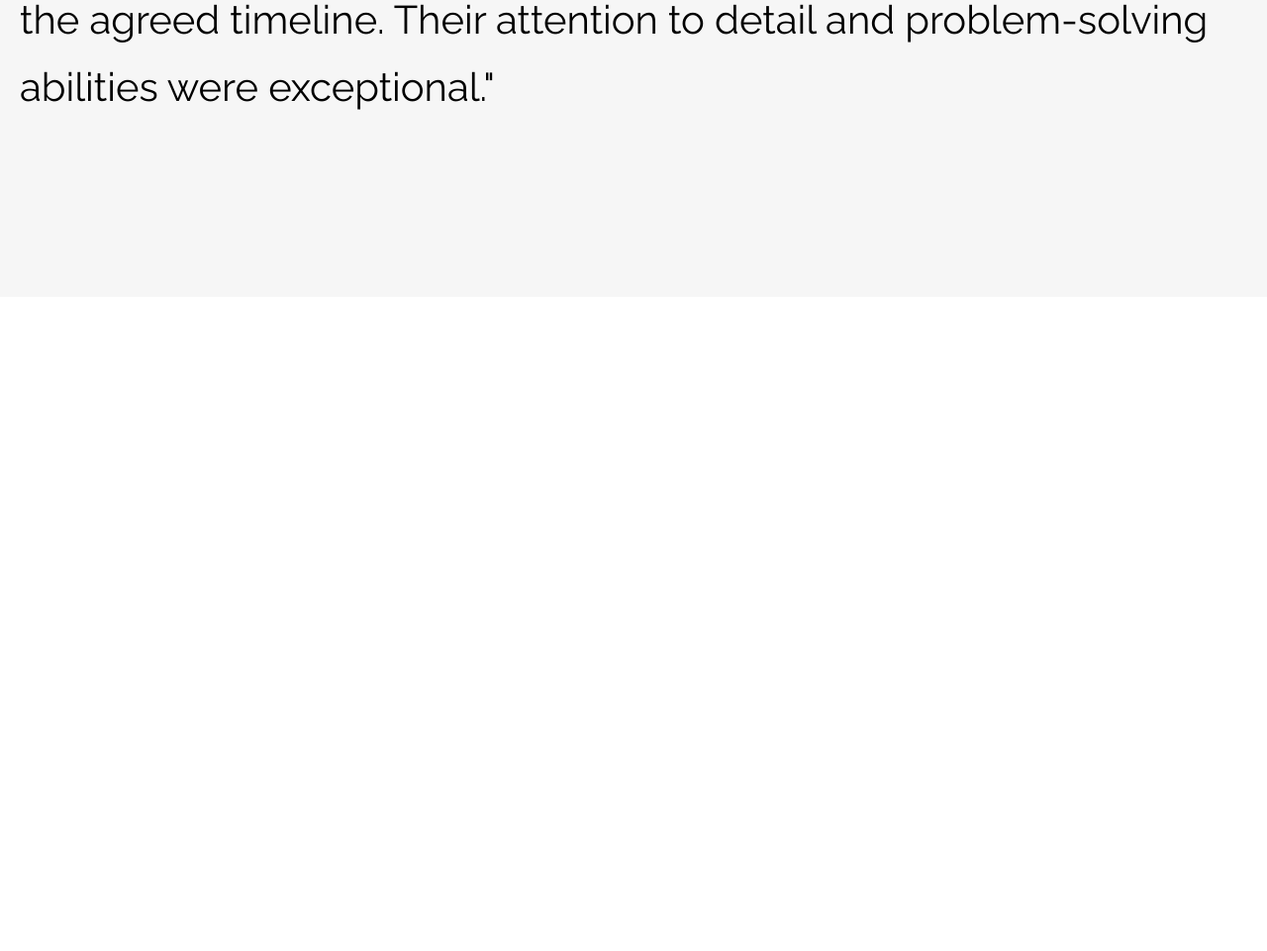
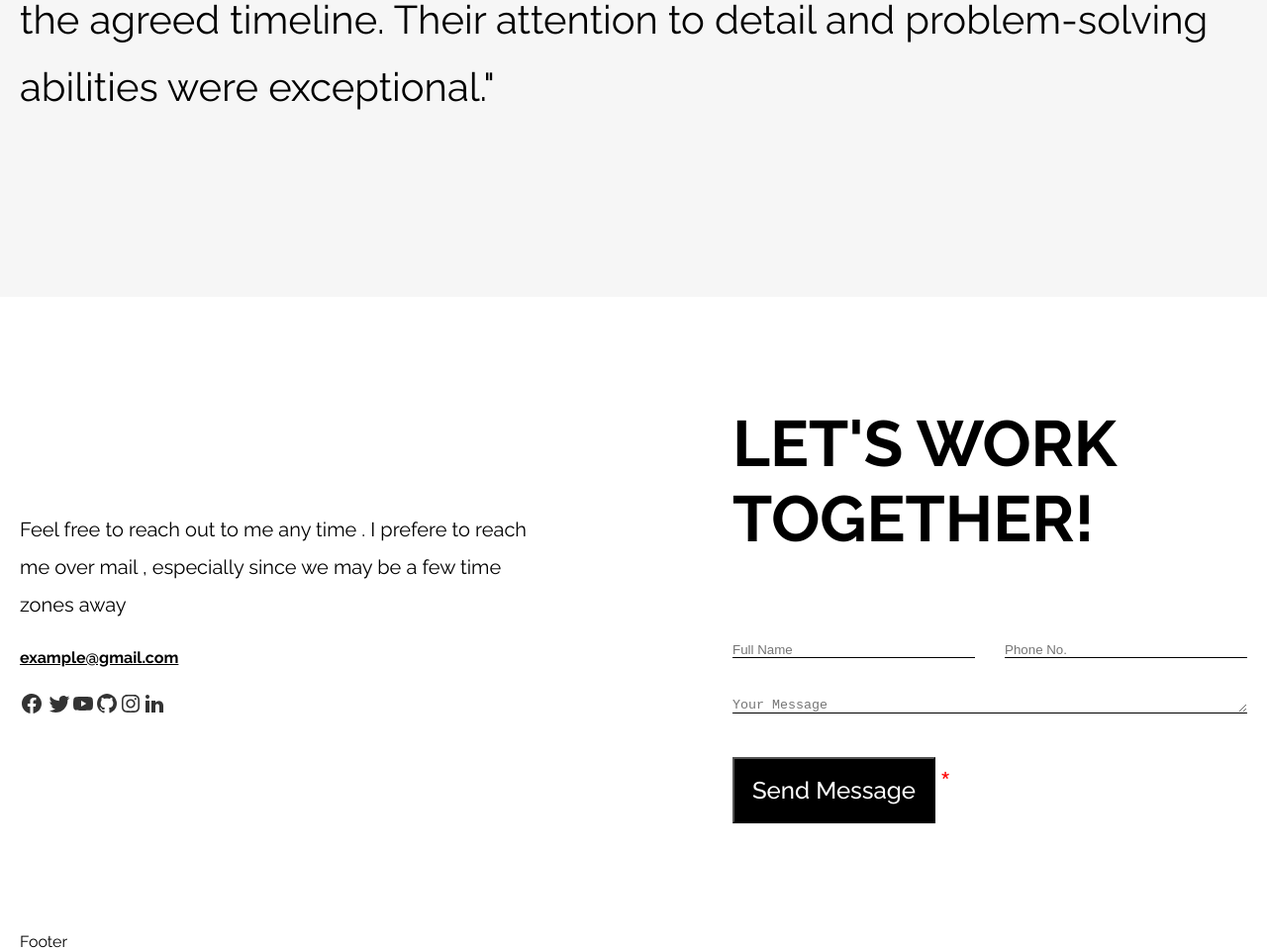
Before and after one commit to MohamedMF2/portfolio, a plain HTML site: page index.html in a window 1280 px wide. Shown: the part 4397-5358 px from the top of the page at 99% size. Before the commit the page ends 4697 px from the top, so only its background shows below. Drawn offline with Linux system fonts and the light colour scheme.

Commit message:
added the contact component

```diff
--- a/index.html
+++ b/index.html
@@ -229,8 +229,8 @@
         <div class="clients__opinions">
           <div class="clients__wrapper">
             <p class="clients_opinion">
-              "Working with Mohamed was an absolute delight! They were
-              highly skilled and efficient in their work. They understood our
+              "Working with Mohamed was an absolute delight! They were highly
+              skilled and efficient in their work. They understood our
               requirements perfectly and delivered a top-notch solution within
               the agreed timeline. Their attention to detail and problem-solving
               abilities were exceptional."
@@ -255,6 +255,77 @@
           </div>
         </div>
       </section>
+
+      <section class="section contact" id="contact">
+        <div>
+          <p class="contact__description">
+            Feel free to reach out to me any time . I prefere to reach <br />
+            me over mail , especially since we may be a few time <br />
+            zones away
+          </p>
+
+          <a href="mailto:mohamed.fouad5455@gmail.com" class="contact__mail"
+            >example@gmail.com</a
+          >
+
+          <div class="contact__socials">
+            <a href="#" class="contact__social">
+              <img src="./images/brand/facebook.svg" alt="facebook icon" />
+            </a>
+            <a href="#" class="contact__social">
+              <img src="./images/brand/twitter.svg" alt="twitter icon" /> </a
+            ><a href="#" class="contact__social">
+              <img src="./images/brand/youtube.svg" alt="youtube icon" /> </a
+            ><a href="#" class="contact__social">
+              <img src="./images/brand/github.svg" alt="github icon" /> </a
+            ><a href="#" class="contact__social">
+              <img
+                src="./images/brand/instagram.svg"
+                alt="instagram icon"
+              /> </a
+            ><a href="#" class="contact__social">
+              <img src="./images/brand/LinkedIn.svg" alt="linkedin icon" />
+            </a>
+          </div>
+        </div>
+        <div class="contact__form">
+          <h2 class="h2-heading">Let's Work <br />Together!</h2>
+
+          <form action="results.html">
+            <div class="contact__inputs">
+              <input
+                type="text"
+                class="contact__input"
+                name="fullName"
+                id=""
+                placeholder="Full Name"
+                required
+              />
+              <input
+                class="contact__input"
+                type="tel"
+                name="phone"
+                id=""
+                placeholder="Phone No."
+                pattern="[0-9]{3}-[0-9]{4}-[0-9]{4}"
+                required
+              />
+            </div>
+            <textarea
+              class="contact__input contact__textarea"
+              name="description"
+              id="description"
+              rows="1"
+              placeholder="Your Message"
+              required
+            ></textarea>
+            <input type="submit" class="contact__button" value="Send Message" />
+          </form>
+        </div>
+      </section>
+      <footer>
+        <p>Footer</p>
+      </footer>
     </div>
   </body>
 </html>
--- a/style.css
+++ b/style.css
@@ -69,7 +69,7 @@ html {
 }
 /* Global styles*/
 
-body {
+body,[type="submit"] {
   font-size: 1.6rem;
   font-family: var(--font-family-raleway);
   background-color: var(--color-background);
@@ -392,15 +392,70 @@ body {
   font-size: var(--font-size-40);
   line-height: 1.7;
 }
-.clients__wrapper{
+.clients__wrapper {
   display: flex;
   overflow-x: auto;
   scroll-snap-type: x mandatory;
 }
-.clients_opinion{
+.clients_opinion {
   flex-basis: 100%;
   flex-shrink: 0;
   scroll-snap-align: start;
 }
+/*End clients*/
 
-/*End clients*/
+/*Contact */
+
+.contact {
+  grid-template-columns: repeat(2, 1fr);
+  column-gap: 20rem;
+  align-items: center;
+}
+
+.contact__description {
+  font-size: var(--font-size-20);
+  line-height: 1.9;
+}
+
+.contact__mail {
+  font-weight: var(--font-weight-bold);
+  margin: 2.5rem 0;
+}
+.contact__social {
+  transition: var(--transition-timing);
+}
+.contact__social:hover {
+  transform: scale(1.2);
+}
+.contact__inputs{
+  display: flex;
+  gap: 3rem;
+}
+.contact__input{
+  flex: 1;
+  border: 0;
+  outline: 0;
+  background-color: transparent;
+  border-bottom: 0.1rem solid var(--color-input-border);
+
+}
+.contact__textarea{
+  width: 100%;
+  margin: 4rem 0;
+}
+
+.contact__button{
+  background-color: var(--color-link-bg);
+  color: var(--color-white);
+  padding: 1.7rem 1.8rem;
+  font-size: var(--font-size-24);
+  font-weight: var(--font-weight-medium);
+}
+
+form:invalid::after{
+  content:"*";
+  font-size: var(--font-size-38);
+  color: var(--color-red);
+
+}
+/*End of contact */
```
Also changed, not shown: results.html (added, +21 -0 lines).
